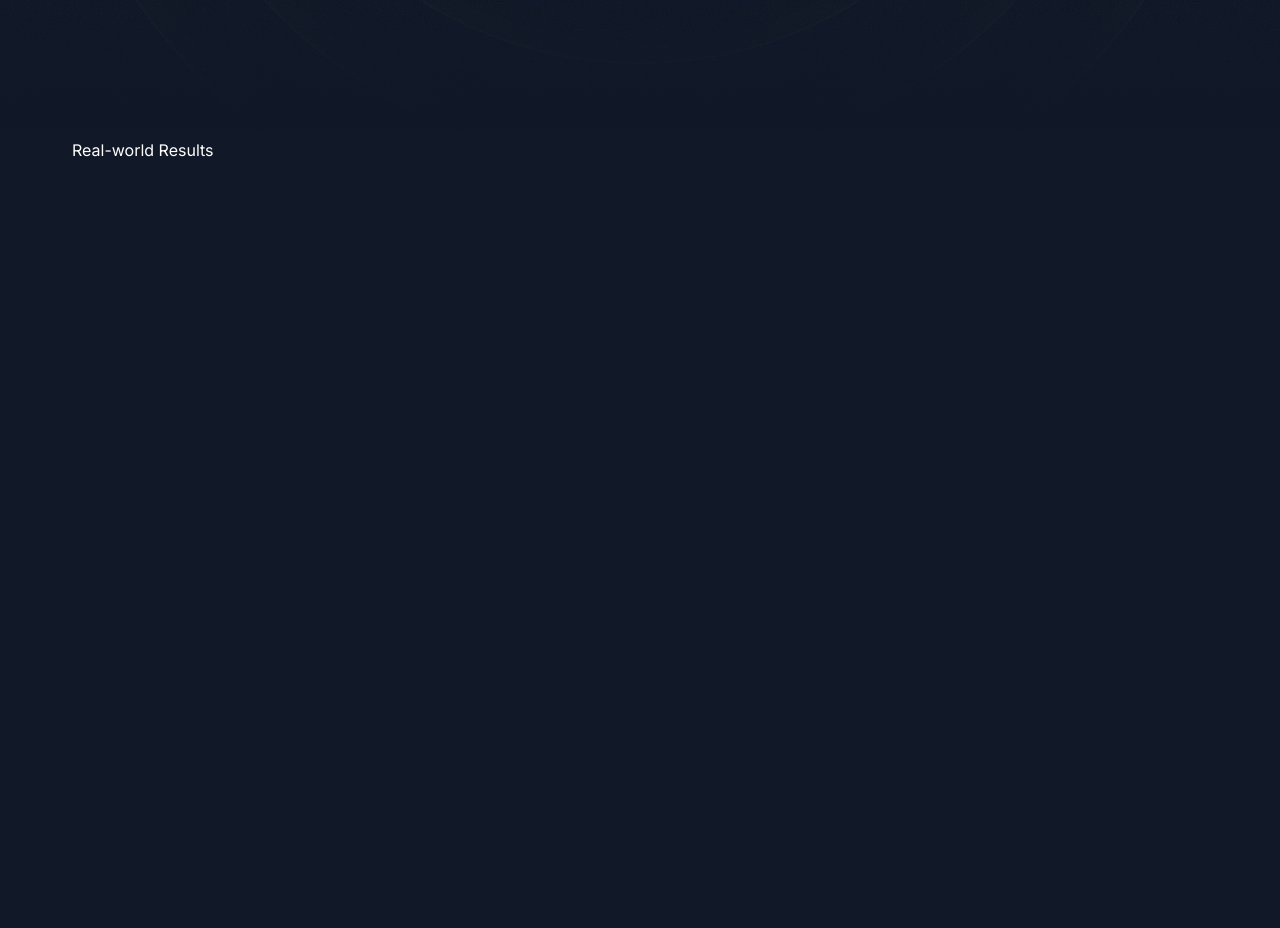
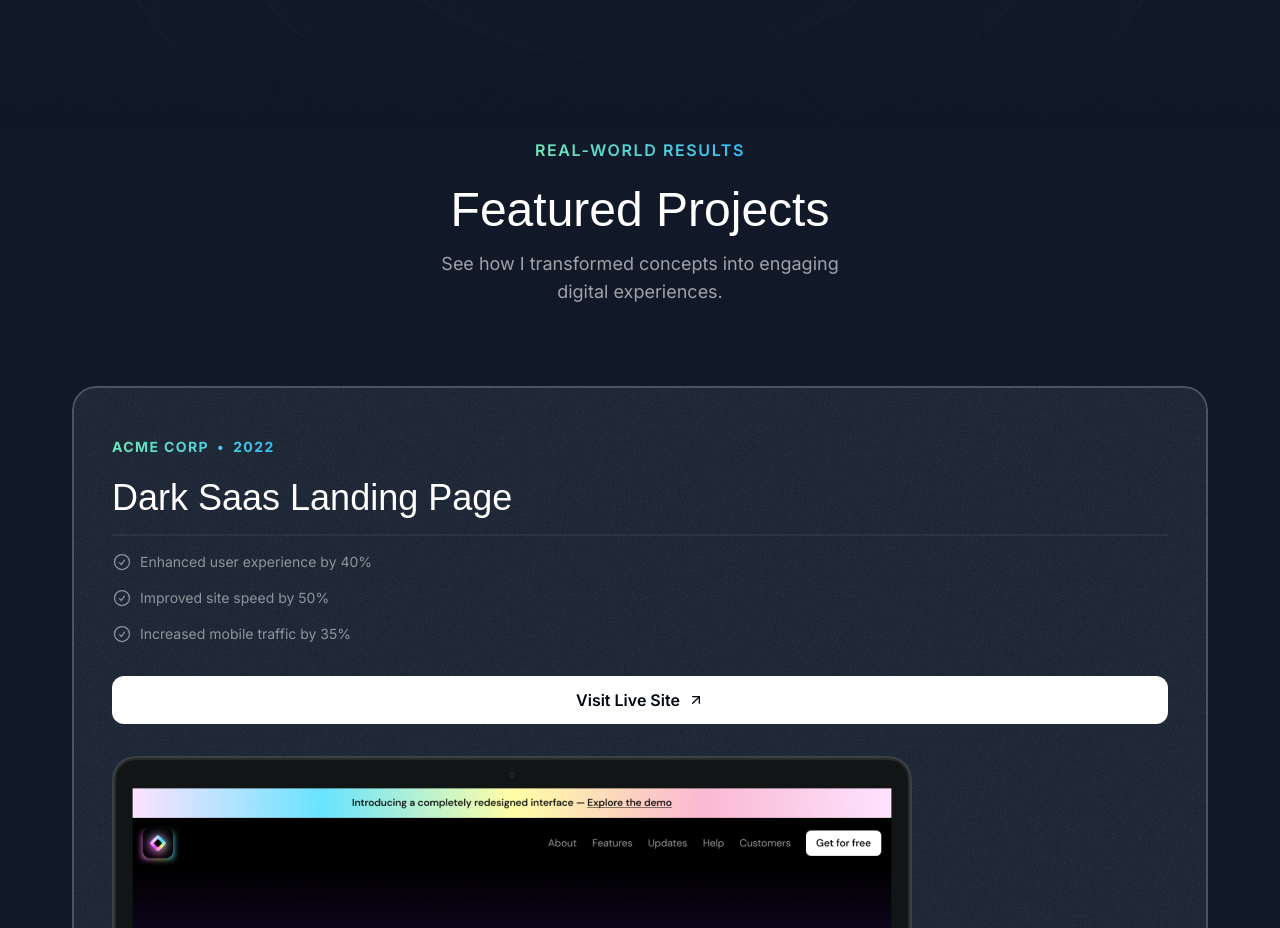
Before and after one commit to sam-sudar/my-portfolio, a Next.js app: page / in a window 1280 px wide. Shown: the part 840-1768 px from the top of the page. Before the commit the page ends 1104 px from the top, so only its background shows below. Built offline with nearby package versions, Linux system fonts and the light colour scheme; a web font is replaced by a local one.

Commit message:
Featured Section - I

```diff
--- a/src/sections/Projects.tsx
+++ b/src/sections/Projects.tsx
@@ -1,6 +1,10 @@
 import darkSaasLandingPage from "@/assets/images/dark-saas-landing-page.png";
 import lightSaasLandingPage from "@/assets/images/light-saas-landing-page.png";
 import aiStartupLandingPage from "@/assets/images/ai-startup-landing-page.png";
+import Image from "next/image";
+import CheckCircleIcon from "@/assets/icons/check-circle.svg";
+import ArrowUpRightIcon from "@/assets/icons/arrow-up-right.svg";
+import grainImage from "@/assets/images/grain.jpg";
 
 const portfolioProjects = [
   {
@@ -43,10 +47,65 @@
 
 export const ProjectsSection = () => {
   return (
-    <div>
+    <section className="pb-16">
       <div className="container">
-        <p>Real-world Results</p>
+        <div className="flex justify-center">
+          <p className="uppercase font-semibold tracking-widest bg-gradient-to-r from-emerald-300 to-sky-400 text-center bg-clip-text text-transparent">
+            Real-world Results
+          </p>
+        </div>
+        <h2 className="font-serif text-3xl md:text-5xl text-center mt-6">
+          Featured Projects
+        </h2>
+        <p className="text-center md:text-lg text-white/60 mt-4 max-w-md mx-auto">
+          See how I transformed concepts into engaging digital experiences.
+        </p>
+        {/* Cards Section  */}
+        <div className="flex flex-col md:mt-20 mt-10 gap-20">
+          {portfolioProjects.map((project) => (
+            <div
+              key={project.title}
+              className="bg-gray-800 rounded-3xl relative z-0 overflow-hidden after:z-10 after:content=[''] after:absolute after:inset-0 after:outline-2 after:outline after:-outline-offset-2 after:rounded-3xl after:outline-white/20 pt-8 px-8 after:pointer-events-none md:pt-12 md:px-10"
+            >
+              <div
+                className="absolute inset-0 -z-10 opacity-5"
+                style={{ backgroundImage: `url(${grainImage.src})` }}
+              ></div>
+              <div className="bg-gradient-to-r from-emerald-300 to-sky-400 inline-flex gap-2 font-bold uppercase tracking-widest text-sm text-transparent bg-clip-text">
+                <span>{project.company}</span>
+                <span>&bull;</span>
+                <span>{project.year}</span>
+              </div>
+              <h3 className="font-serif text-2xl mt-2 md:mt-5 md:text-4xl">
+                {project.title}
+              </h3>
+              <hr className="border-t-2 border-white/5 mt-4" />
+              <ul className="flex flex-col gap-4 mt-4">
+                {project.results.map((result) => (
+                  <li
+                    key={result.title}
+                    className="flex gap-2 text-sm text-white/50"
+                  >
+                    <CheckCircleIcon className="size-5" />
+                    <span>{result.title}</span>
+                  </li>
+                ))}
+              </ul>
+              <a href={project.link}>
+                <button className="bg-white text-gray-950 h-12 w-full rounded-xl font-semibold inline-flex items-center justify-center gap-2 mt-8">
+                  <span>Visit Live Site</span>
+                  <ArrowUpRightIcon className="size-4" />
+                </button>
+              </a>
+              <Image
+                src={project.image}
+                alt={project.title}
+                className="mt-8 -mb-4"
+              />
+            </div>
+          ))}
+        </div>
       </div>
-    </div>
+    </section>
   );
 };
```
